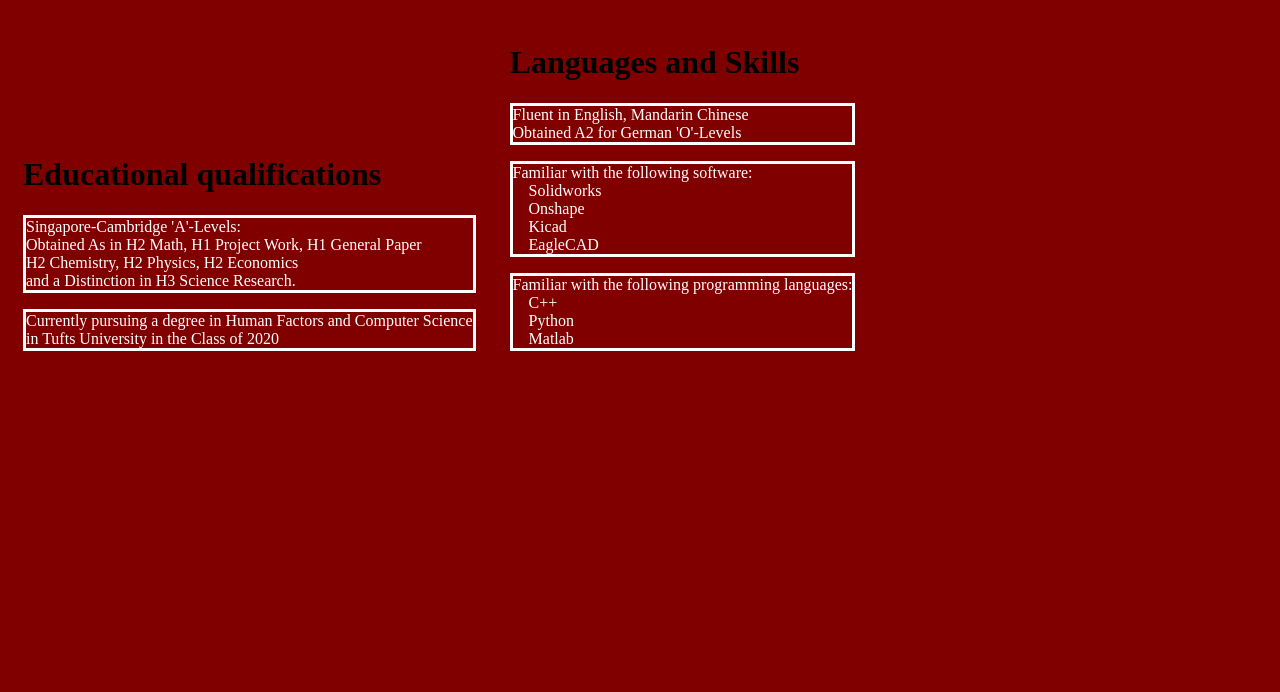
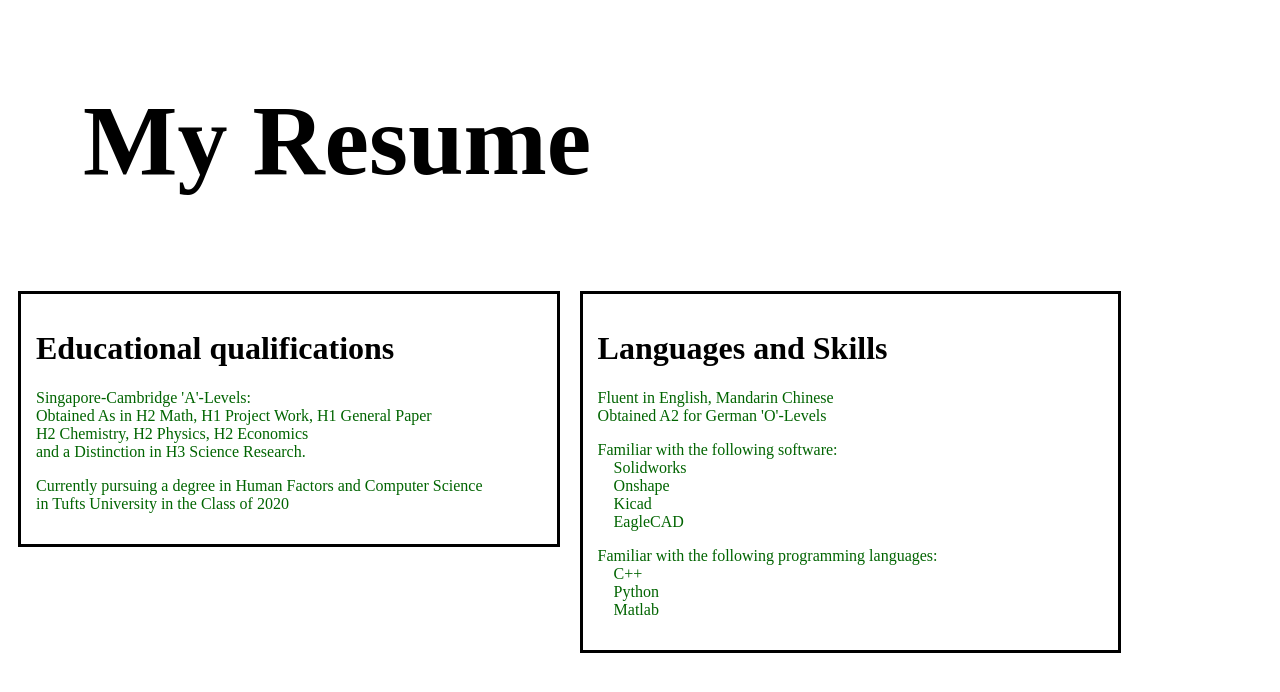
Before and after one commit to wintan15/wintan15.github.io, a plain HTML site: page resume.html in a window 1280 px wide. Drawn offline with Linux system fonts and the light colour scheme.

Commit message:
Fixed borders of boxes and alignment

```diff
--- a/resume.css
+++ b/resume.css
@@ -1,20 +1,25 @@
 body{
-	background-color:maroon;
+	background-color:white;
 }
+
+
+p{
+	color:darkgreen;
+	text-align: left;
+}
+
+#head{
+	font-size:100px;
+	width:100%;
+}
+
 .box{
+	float:left;
 	display: inline-block;
 	position:relative;
 	margin:10px;
-	border-width: 2px;
-	padding: 5px;
+	border-style: solid;
+	padding: 15px;
+	width: 40%;
+	text-align: top;
 }
-p{
-	color:white;
-	text-align: left;
-	border:solid;
-}
-
-head{
-	font-size:24px;
-	font-style:;
-}
--- a/resume.html
+++ b/resume.html
@@ -7,6 +7,7 @@
 </head>
 
 <body>
+<h2  id='head'> &nbsp;&nbsp;&nbsp;My Resume</h2>
 <div class='box'><h1>Educational qualifications</h1>
 <p>Singapore-Cambridge 'A'-Levels:</br>
 Obtained As in H2 Math, H1 Project Work, H1 General Paper</br>
```
